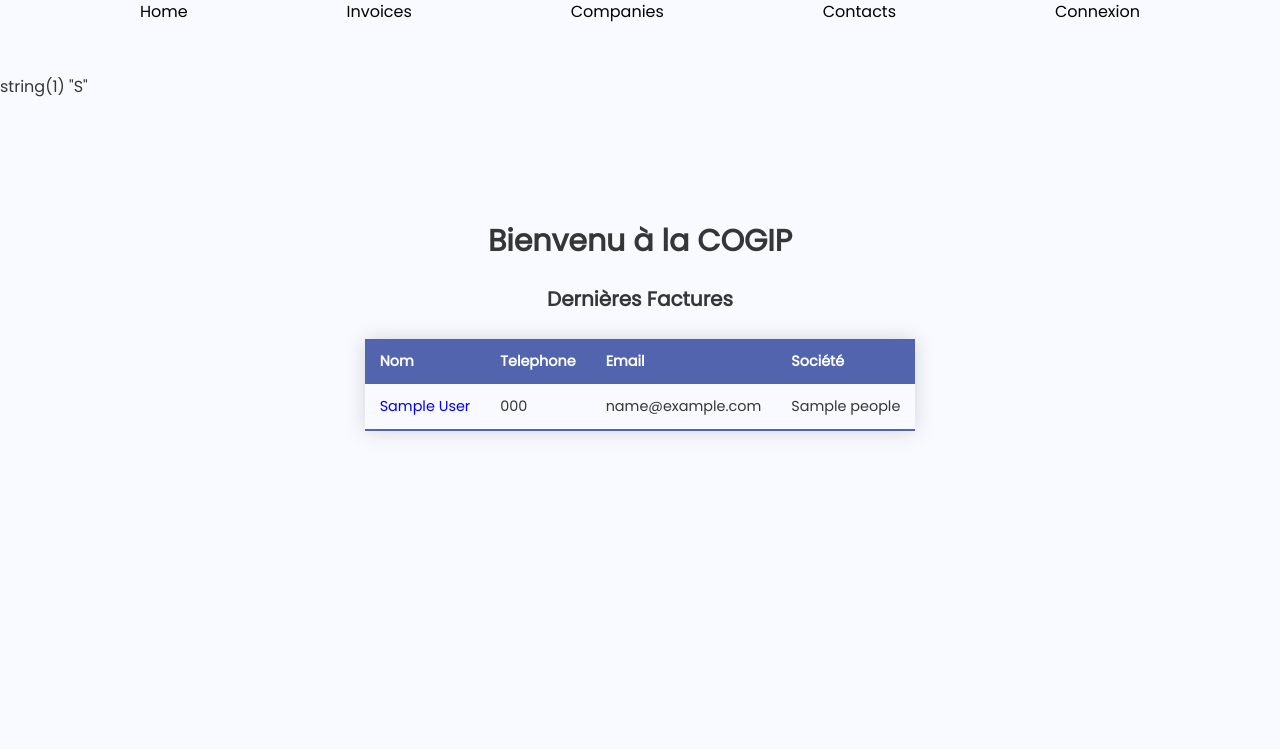
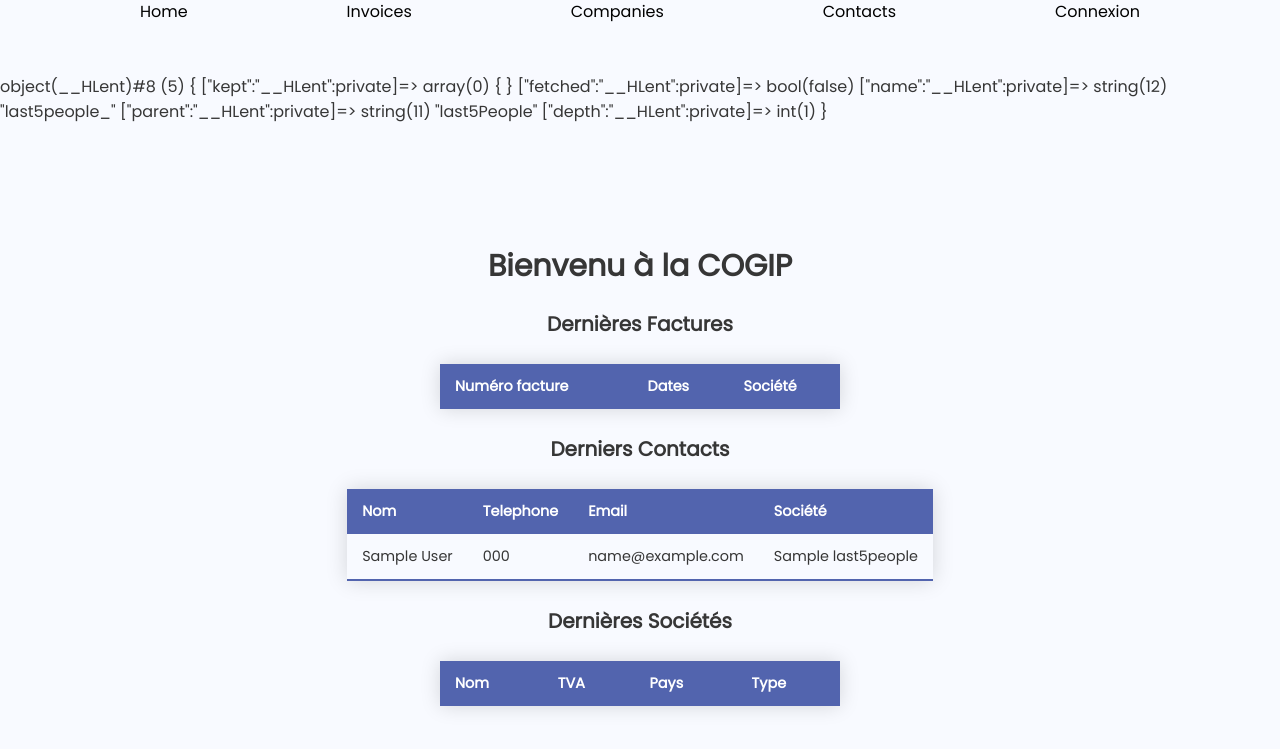
Before and after one commit to ShinYami/PHP-challenge-2-COGIP, a PHP site: template views/app/home.php in a window 1280 px wide. Shown: the part 51-800 px from the top of the page. Run offline with PHP 8.4, Linux system fonts and the light colour scheme; the template is opened without the code that fills it: most values are stand-ins (such as "Sample title", 1, 10 or a date in 2020); lists and menus that the app fills with data are empty; some libraries are stand-ins or nearby versions.

Commit message:
home last contact

```diff
--- a/app/Models/Manager.php
+++ b/app/Models/Manager.php
@@ -8,7 +8,7 @@ abstract class Manager
 {
     protected function dbConnect()
     {
-        $db = new PDO('mysql:host=localhost;dbname=gocip;charset=utf8', 'root', 'root27', [
+        $db = new PDO('mysql:host=localhost;dbname=cogip;charset=utf8', 'root', '', [
             PDO::ATTR_ERRMODE => PDO::ERRMODE_EXCEPTION,
             PDO::MYSQL_ATTR_INIT_COMMAND => 'SET CHARACTER SET UTF8'
         ]);
--- a/views/app/home.php
+++ b/views/app/home.php
@@ -13,6 +13,24 @@ var_dump($params['last5People'][0])
             <table class="styled-table">
                 <thead>
                     <tr>
+                        <th>Numéro facture</th>
+                        <th>Dates</th>
+                        <th>Société</th>
+                    </tr>
+                </thead>
+                <tbody>
+
+                </tbody>
+            </table>
+
+    </div>
+
+    <div class="table_content">
+        <h2 class="table_title">Derniers Contacts</h1>
+
+            <table class="styled-table">
+                <thead>
+                    <tr>
                         <th>Nom</th>
                         <th>Telephone</th>
                         <th>Email</th>
@@ -20,18 +38,36 @@ var_dump($params['last5People'][0])
                     </tr>
                 </thead>
                 <tbody>
-                    <?php foreach ($params['peoples'] as $peoples) : ?>
-
+                    <?php foreach ($params['last5People'] as $last5people) : ?>
                         <tr>
-                            <td><a href="./listeContact/<?= $peoples['people_id']  ?>">
-                                    <?= $peoples['people_firstname'] ?> <?= $peoples['people_lastname'] ?>
-                                </a></td>
-                            <td><?= $peoples['people_phone'] ?></td>
-                            <td><?= $peoples['people_email'] ?></td>
-                            <td><?= $peoples['company_name'] ?></td>
+                            <td>
+                                <?= $last5people['people_firstname'] ?> <?= $last5people['people_lastname'] ?>
+                            </td>
+                            <td><?= $last5people['people_phone'] ?></td>
+                            <td><?= $last5people['people_email'] ?></td>
+                            <td><?= $last5people['company_name'] ?></td>
                         </tr>
                     <?php endforeach; ?>
                 </tbody>
             </table>
 
     </div>
+
+    <div class="table_content">
+        <h2 class="table_title">Dernières Sociétés</h1>
+
+            <table class="styled-table">
+                <thead>
+                    <tr>
+                        <th>Nom</th>
+                        <th>TVA</th>
+                        <th>Pays</th>
+                        <th>Type</th>
+                    </tr>
+                </thead>
+                <tbody>
+
+                </tbody>
+            </table>
+
+    </div>
```
